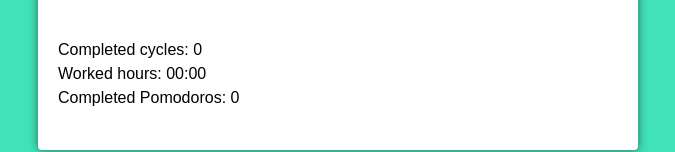
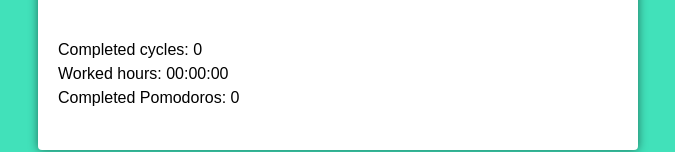
Before and after one commit to WellingtonAA/typescript-pomodoro-react, a React (Vite) app: page / in a window 1280 px wide. Shown: the part 307-459 px from the top of the page, without its empty margins (302-977 px from the left). Built offline with nearby package versions, Linux system fonts and the light colour scheme.

Commit message:
resolvendo erro em worked hours

```diff
--- a/src/components/pomodoro-timer.tsx
+++ b/src/components/pomodoro-timer.tsx
@@ -69,6 +69,7 @@
       configureResting(false);
       cyclesQtdManager.pop();
     } else if (working && cyclesQtdManager.length <= 0) {
+      configureResting(true);
       setCyclesQtdManager(new Array(props.cycles - 1).fill(true));
       setCompletedCycles(completedCycles + 1);
     }
--- a/src/components/timer.tsx
+++ b/src/components/timer.tsx
@@ -1,9 +1,9 @@
-import { secondsToTime } from '../utils/seconds-to-time';
+import { secondsToMinutes } from '../utils/seconds-to-minutes';
 
 interface Props {
   mainTime: number;
 }
 
 export function Timer(props: Props): JSX.Element {
-  return <div className="timer">{secondsToTime(props.mainTime)}</div>;
+  return <div className="timer">{secondsToMinutes(props.mainTime)}</div>;
 }
--- /dev/null
+++ b/src/utils/seconds-to-minutes.ts
@@ -0,0 +1,7 @@
+import { zeroLeft } from './zero-left';
+
+export function secondsToMinutes(seconds: number): string {
+  const min = zeroLeft((seconds / 60) % 60);
+  const sec = zeroLeft((seconds % 60) % 60);
+  return `${min}:${sec}`;
+}
--- a/src/utils/seconds-to-time.ts
+++ b/src/utils/seconds-to-time.ts
@@ -1,6 +1,8 @@
+import { zeroLeft } from './zero-left';
+
 export function secondsToTime(seconds: number): string {
-  const zeroLeft = (n: number) => Math.floor(n).toString().padStart(2, '0');
+  const hours = zeroLeft(seconds / 3600);
   const min = zeroLeft((seconds / 60) % 60);
   const sec = zeroLeft((seconds % 60) % 60);
-  return `${min}:${sec}`;
+  return `${hours}:${min}:${sec}`;
 }
--- /dev/null
+++ b/src/utils/zero-left.ts
@@ -0,0 +1,2 @@
+export const zeroLeft = (n: number) =>
+  Math.floor(n).toString().padStart(2, '0');
```
